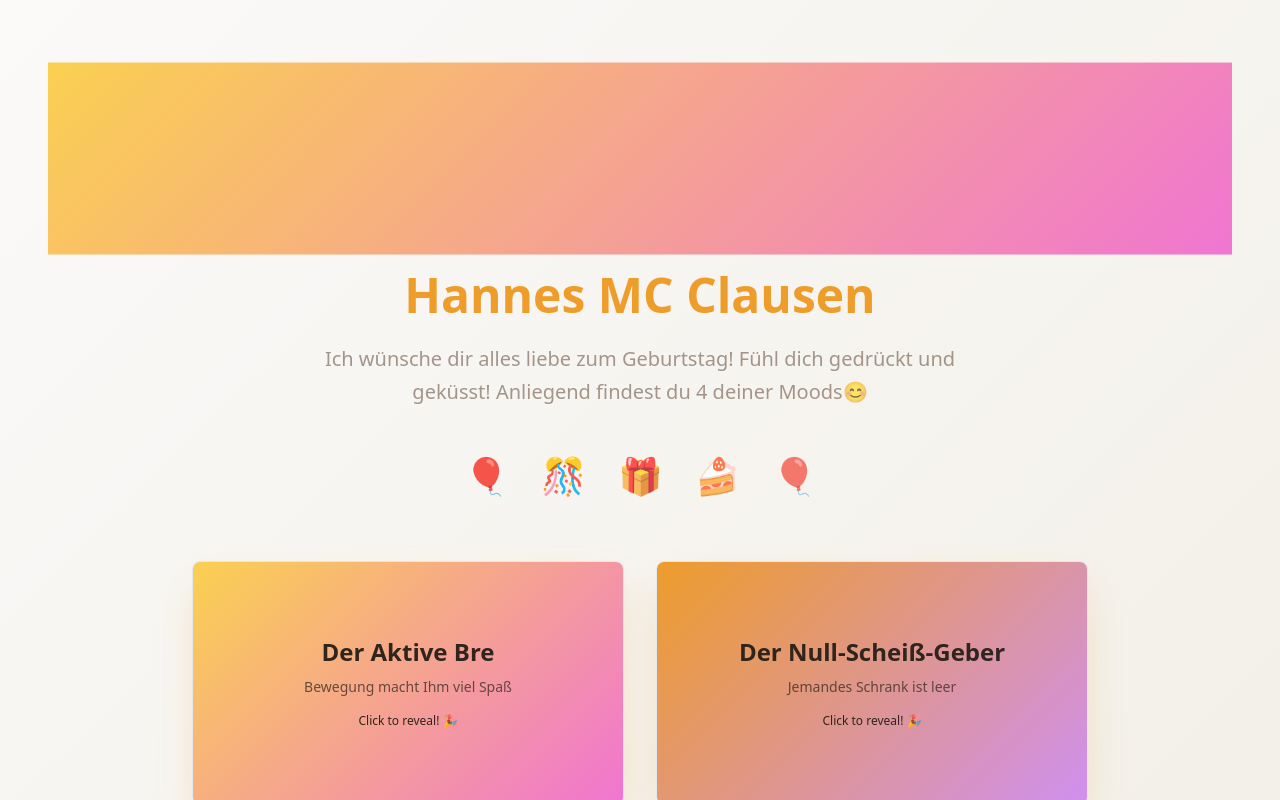
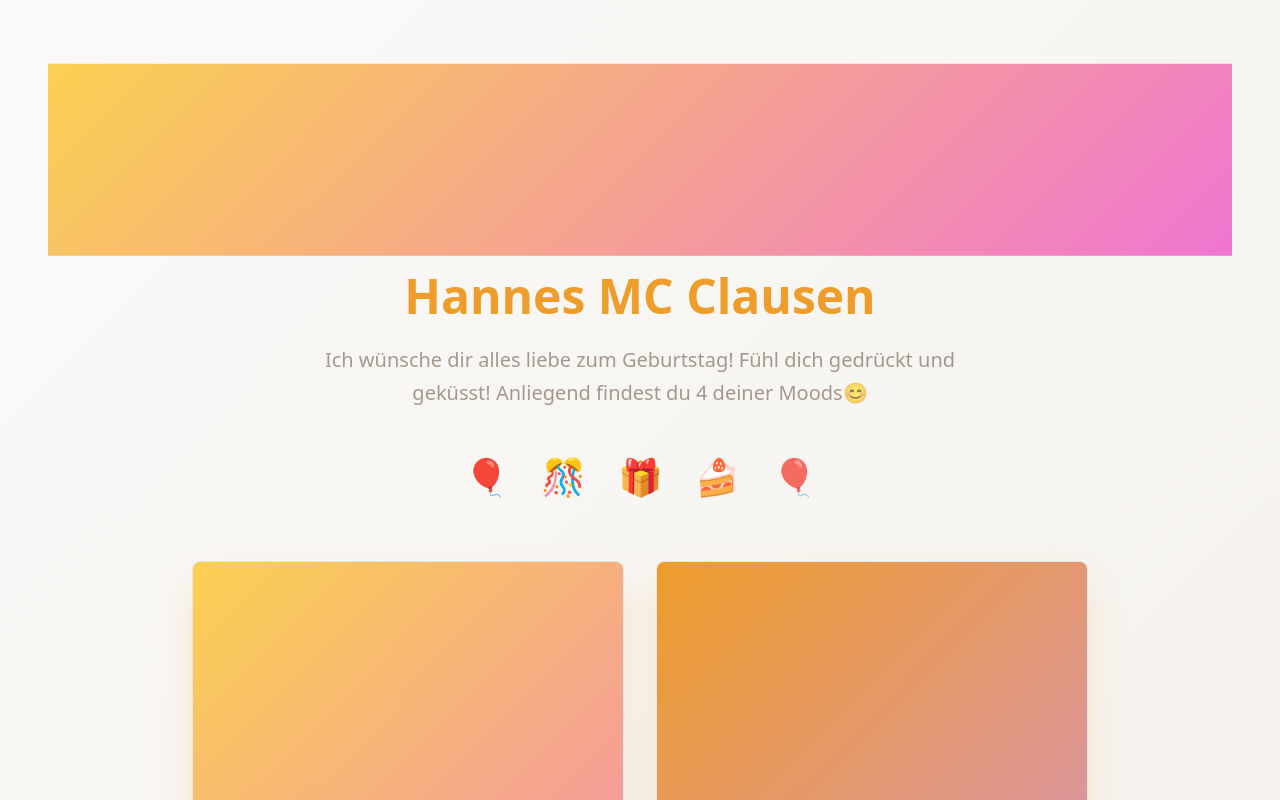
Before and after one commit to bogge038/birthday-website, a React (Vite) app: page / in a window 1280 px wide. Shown: the top 800 px of the page. Built offline with nearby package versions, Linux system fonts and the light colour scheme; the HTML template or start-up script is replaced by a standard one.

Commit message:
Update video fields and autoplay

```diff
--- a/src/components/VideoReveal.tsx
+++ b/src/components/VideoReveal.tsx
@@ -29,7 +29,7 @@ const VideoReveal = ({ videoSrc, title, description, variant }: VideoRevealProps
     <Card className="relative overflow-hidden cursor-pointer transition-bounce hover:scale-105 shadow-celebration group">
       <div
         onClick={() => setIsRevealed(!isRevealed)}
-        className="aspect-video w-full relative"
+        className="aspect-[9/16] w-full relative"
       >
         {/* Text Field Overlay */}
         <div
@@ -57,9 +57,9 @@ const VideoReveal = ({ videoSrc, title, description, variant }: VideoRevealProps
           loop
           muted
           playsInline
-          onLoadedData={(e) => {
-            if (isRevealed) {
-              (e.target as HTMLVideoElement).play().catch(console.log);
+          ref={(video) => {
+            if (video && isRevealed) {
+              video.play().catch(console.log);
             }
           }}
         >
```
